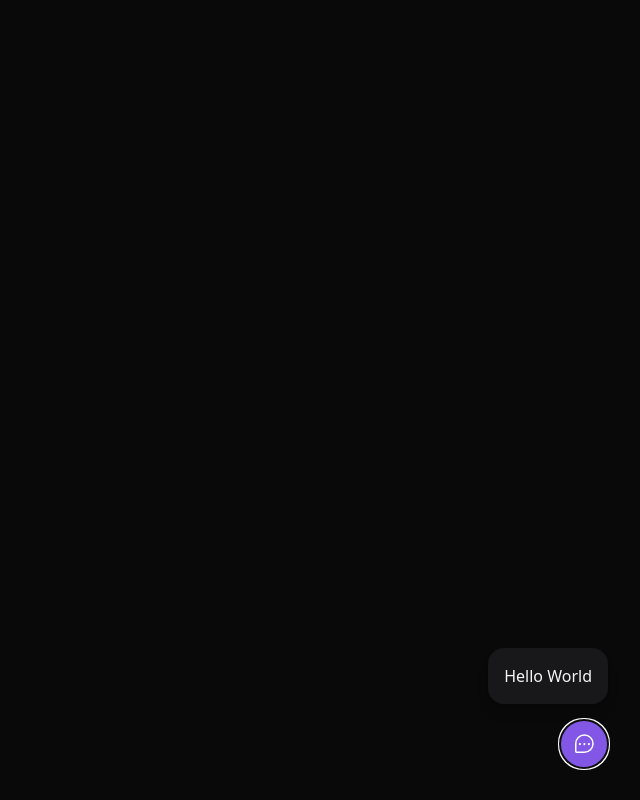
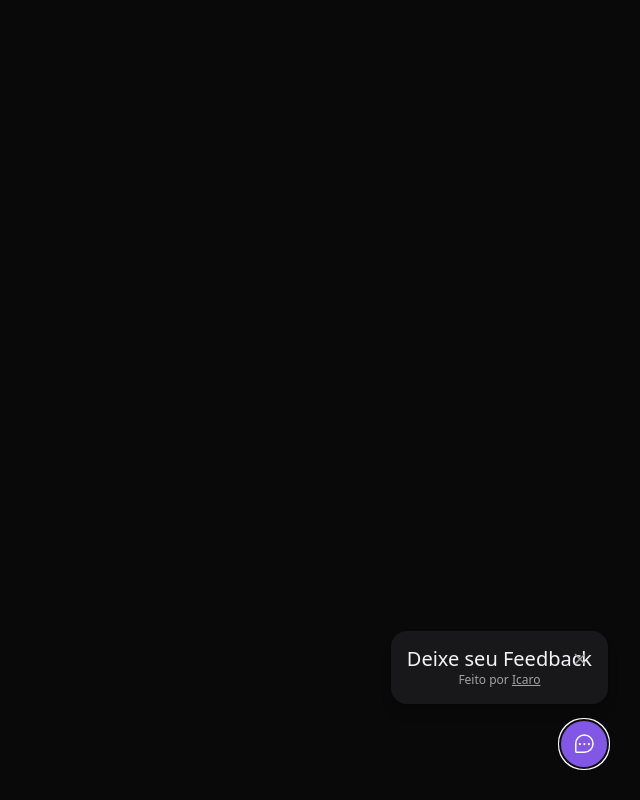
Before and after one commit to IcaroManuel/Widget, a React (Vite) app: page / in a window 1280 px wide. Both pictures are taken after a click on the button "Feedback". Shown: the whole page, without its empty margins (640-1280 px from the left). Built offline with nearby package versions, Linux system fonts and the light colour scheme.

Commit message:
add: CloseButton

```diff
--- /dev/null
+++ b/src/components/CloseButton.tsx
@@ -0,0 +1,10 @@
+import { Popover } from "@headlessui/react";
+import { X } from "phosphor-react";
+
+export function CloseButton() {
+  return (
+    <Popover.Button className='top-5 right-5 absolute text-zinc-400 hover:text-zinc-100' title="Fechar formulário">
+      <X weight="bold" className='w-4 h-4' />
+    </Popover.Button>
+  )
+}
--- a/src/components/WidgetForm.tsx
+++ b/src/components/WidgetForm.tsx
@@ -1,7 +1,18 @@
+import { CloseButton } from "./CloseButton";
+
 export function WidgetForm() {
   return (
     <div className="bg-zinc-900 p-4 relative rounded-2xl mb-4 flex flex-col items-center shadow-lg w-[calc(100vw-2rem)] md:w-auto">
-      Hello World
+      <header>
+        <span className='text-xl leading-6'>
+          Deixe seu Feedback
+        </span>
+        <CloseButton />
+      </header>
+
+      <footer className='text-xs text-neutral-400'>
+        Feito por <a className='underline underline-offser-2' href="https://github.com/IcaroManuel">Icaro</a>
+      </footer>
     </div>
   )
 }
```
